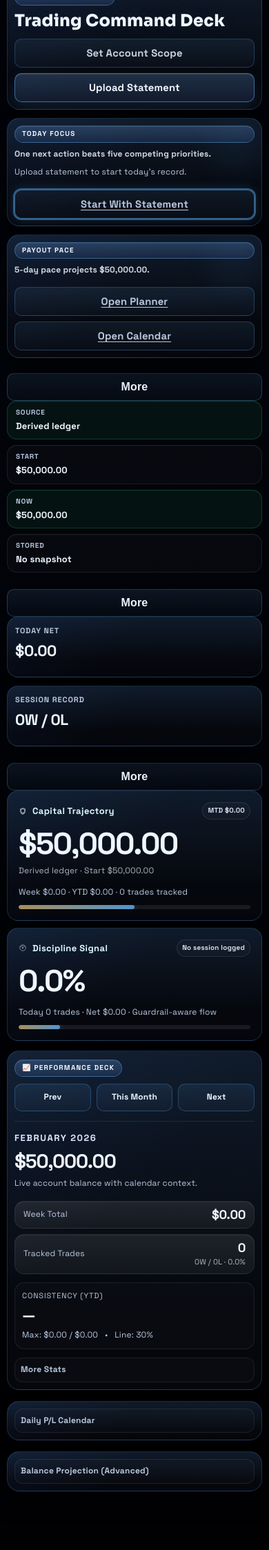
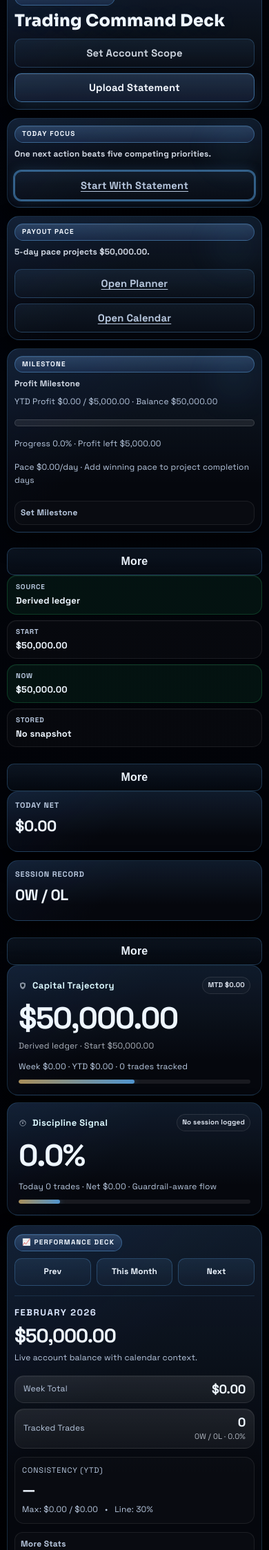
Before and after one commit to fitzcapital/mccain-capital-repo, a Flask app: page /dashboard in a window 390 px wide. Shown: the part 867-3114 px from the top of the page at 69% size. Before the commit the page ends 3079 px from the top, so only its background shows below. Run offline with Flask 3, Linux system fonts and the light colour scheme; data that the repository does not hold is empty.

Commit message:
fix(mobile): pin actual milestone card in support grid compaction

```diff
--- a/mccain_capital/templates/dashboard.html
+++ b/mccain_capital/templates/dashboard.html
@@ -21,7 +21,7 @@
 </div>
 
 <div class="dashboardSupportGrid">
-  <div class="card supportCard milestoneCard mobileKeep"><div class="toolbar">
+  <div class="card supportCard"><div class="toolbar">
     <div class="pill">Today Focus</div>
     <div class="supportLead">One next action beats five competing priorities.</div>
     {% if today_count == 0 %}
@@ -52,7 +52,7 @@
     </div>
   </div></div>
 
-  <div class="card supportCard"><div class="toolbar">
+  <div class="card supportCard milestoneCard mobileKeep"><div class="toolbar">
     <div class="pill">Milestone</div>
     <div class="supportLead">{{ milestone.name }}</div>
     <div class="supportBody" style="display:block;">
```
